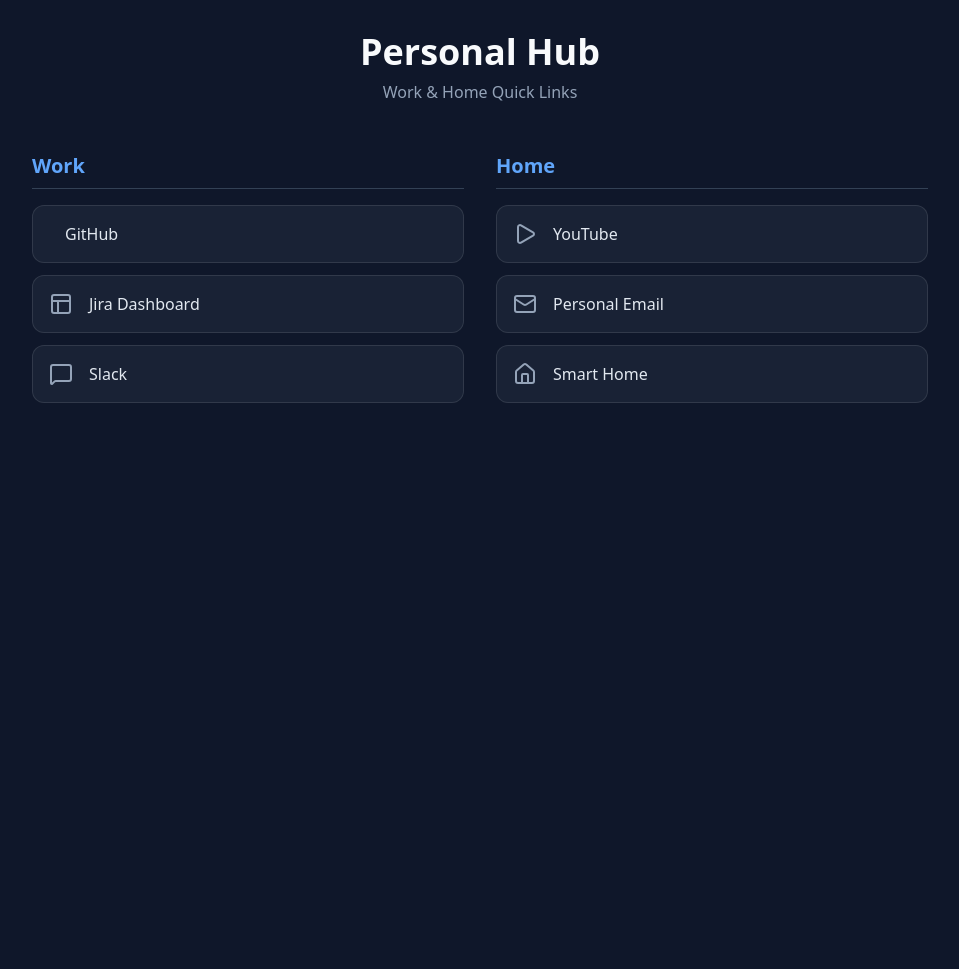
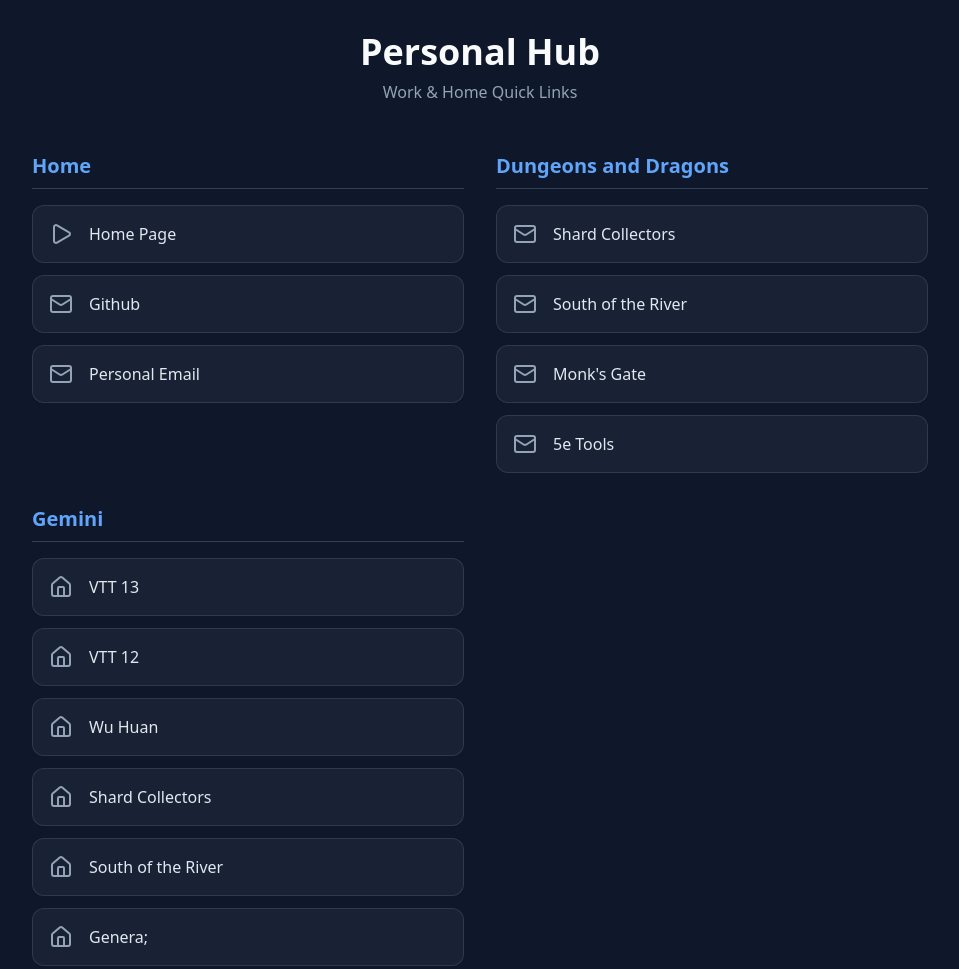
Before and after one commit to slowglass/links, a plain HTML site: page index.html in a window 1280 px wide. Shown: the whole page, without its empty margins (160-1119 px from the left). Before the commit the page ends 800 px from the top, so only its background shows below. Drawn offline with nearby package versions, Linux system fonts and the light colour scheme.

Commit message:
Add more links

```diff
--- a/index.html
+++ b/index.html
@@ -25,12 +25,21 @@
     <script>
         // --- DEFINE YOUR LINKS HERE ---
         const links = [
-            { topic: "Work", name: "GitHub", url: "https://github.com", icon: "github" },
-            { topic: "Work", name: "Jira Dashboard", url: "https://atlassian.net", icon: "layout" },
-            { topic: "Work", name: "Slack", url: "https://slack.com", icon: "message-square" },
-            { topic: "Home", name: "YouTube", url: "https://youtube.com", icon: "play" },
+            { topic: "Home", name: "Home Page", url: "https://homepage.gallifrey.org/", icon: "play" },
+            { topic: "Home", name: "Github", url: "https://github.com/slowglass?tab=repositories", icon: "mail" },
             { topic: "Home", name: "Personal Email", url: "https://gmail.com", icon: "mail" },
-            { topic: "Home", name: "Smart Home", url: "http://192.168.1.50", icon: "home" }
+
+            { topic: "Dungeons and Dragons", name: "Shard Collectors", url: "https://foundry-nbdsm.duckdns.org", icon: "mail" },
+            { topic: "Dungeons and Dragons", name: "South of the River", url: "https://foundry-sotr.duckdns.org/", icon: "mail" },
+            { topic: "Dungeons and Dragons", name: "Monk's Gate", url: "https://foundry-monk.duckdns.org", icon: "mail" },
+            { topic: "Dungeons and Dragons", name: "5e Tools", url: " https://tools-5e.duckdns.org", icon: "mail" },
+
+            { topic: "Gemini", name: "VTT 13", url: "https://gemini.google.com/gem/1ngQpGQyjDxEffS60vBKl6Pbwe3N-tqvk?usp=sharing", icon: "home" },
+            { topic: "Gemini", name: "VTT 12", url: "????", icon: "home" },
+            { topic: "Gemini", name: "Wu Huan", url: "????", icon: "home" },
+            { topic: "Gemini", name: "Shard Collectors", url: "https://gemini.google.com/gem/1MwiUstUgiHa6tAuF77k73bw8ksuOys1i?usp=sharing", icon: "home" },
+            { topic: "Gemini", name: "South of the River", url: "https://gemini.google.com/gem/1d80ZUpUaX_tj6XK_PnRAFeLpoguUVgS-?usp=sharing", icon: "home" },
+            { topic: "Gemini", name: "Genera;", url: "https://gemini.google.com/app", icon: "home" }
         ];
 
         function renderLinks() {
```
